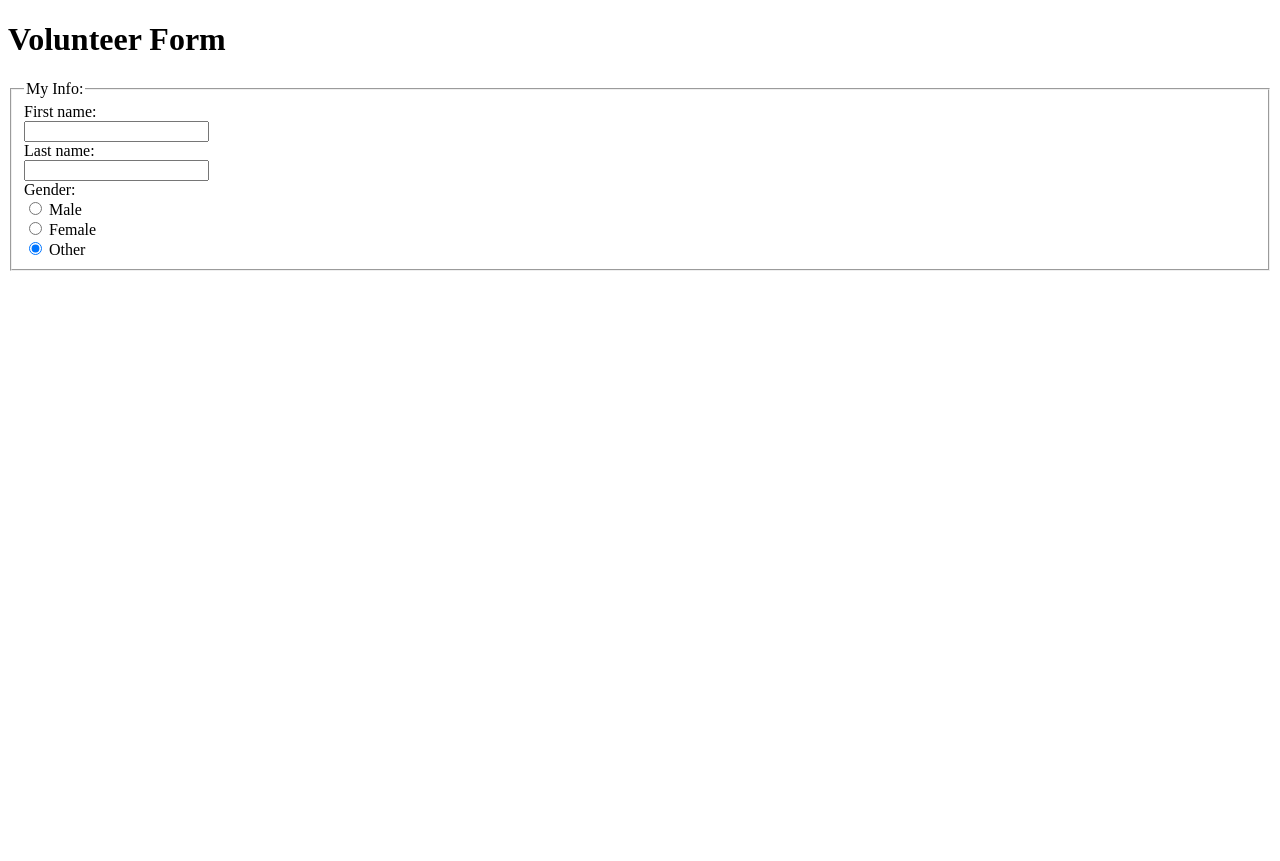
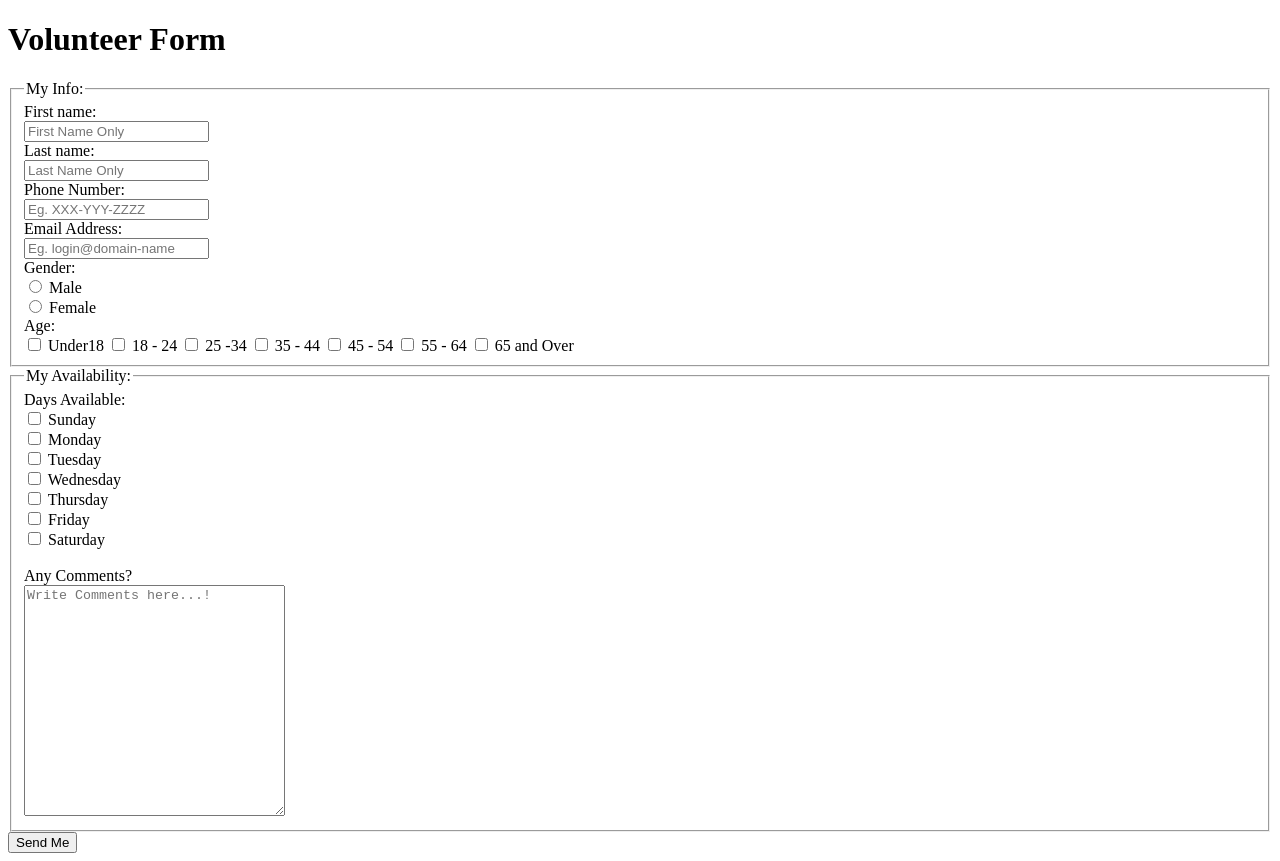
Before and after one commit to dkriegls/rbrockman-PP3, a plain HTML site: page index.html in a window 1280 px wide. Before the commit the page ends 800 px from the top, so only its background shows below. Drawn offline with Linux system fonts and the light colour scheme.

Commit message:
Add files via upload

```diff
--- a/index.html
+++ b/index.html
@@ -10,13 +10,48 @@
         <fieldset>
             <legend>My Info:</legend>
             First name:<br>
-            <input type="text" name="first_name_field"><br>
+            <input type="text" name="first_name_field" type="text" placeholder="First Name Only" required><br>
             Last name:<br>
-            <input type="text" name="last_name_field"><br>
+            <input type="text" name="last_name_field" type="text" placeholder="Last Name Only" required><br>
+			Phone Number:<br>
+			<input type="text" name="phone_field" type="tel" placeholder="Eg. XXX-YYY-ZZZZ" required><br>
+			Email Address:<br>
+			<input type="text" name="email_field"type="email" placeholder="Eg. login@domain-name" required ><br>
             Gender:<br>
             <input type="radio" name="gender_field" value="male"> Male<br>
             <input type="radio" name="gender_field" value="female"> Female<br>
-            <input type="radio" name="gender_field" value="other" checked> Other<br>
-			</fieldset>
+			Age:<br>
+			<input type="checkbox" name="age_field" value="Under 18" id="Under 18">
+            <label for="Under 18">Under18</label>
+            <input type="checkbox" name="age_field" value="18 - 24" id="18 - 24">
+            <label for="18 - 24">18 - 24</label>
+            <input type="checkbox" name="age_field" value="25 - 34" id="25 - 34">
+            <label for="25 - 34">25 -34</label>
+			<input type="checkbox" name="age_field" value="35 - 44" id="35 - 44">
+            <label for="35 - 44">35 - 44</label>
+            <input type="checkbox" name="age_field" value="45 - 54" id="45 - 54">
+            <label for="45 - 54">45 - 54</label>
+            <input type="checkbox" name="age_field" value="55 - 64" id="55 - 64">
+            <label for="55 - 64">55 - 64</label>
+			<input type="checkbox" name="age_field" value="65 and Over" id="65 and Over">
+            <label for="65 and Over">65 and Over</label>
+        </fieldset>
+        <fieldset>
+            <legend>My Availability:</legend>
+            Days Available:<br>
+            <input type="checkbox" name="available_field[]" value="Sunday"> Sunday<br>
+            <input type="checkbox" name="available_field[]" value="Monday"> Monday<br>
+            <input type="checkbox" name="available_field[]" value="Tuesday"> Tuesday<br>
+            <input type="checkbox" name="available_field[]" value="Wednesday"> Wednesday<br>
+            <input type="checkbox" name="available_field[]" value="Thursday"> Thursday<br>
+            <input type="checkbox" name="available_field[]" value="Friday"> Friday<br>
+            <input type="checkbox" name="available_field[]" value="Saturday"> Saturday<br>
+            <br>
+            Any Comments?<br>
+            <textarea rows="15" cols="30" name="comments_field" placeholder="Write Comments here...!"></textarea>
+        </fieldset>
+        <input type="hidden" name="hidden_field" value="rbrockman">
+        <input type="submit" value="Send Me">
+    </form>
 </body>
 </html>
```
